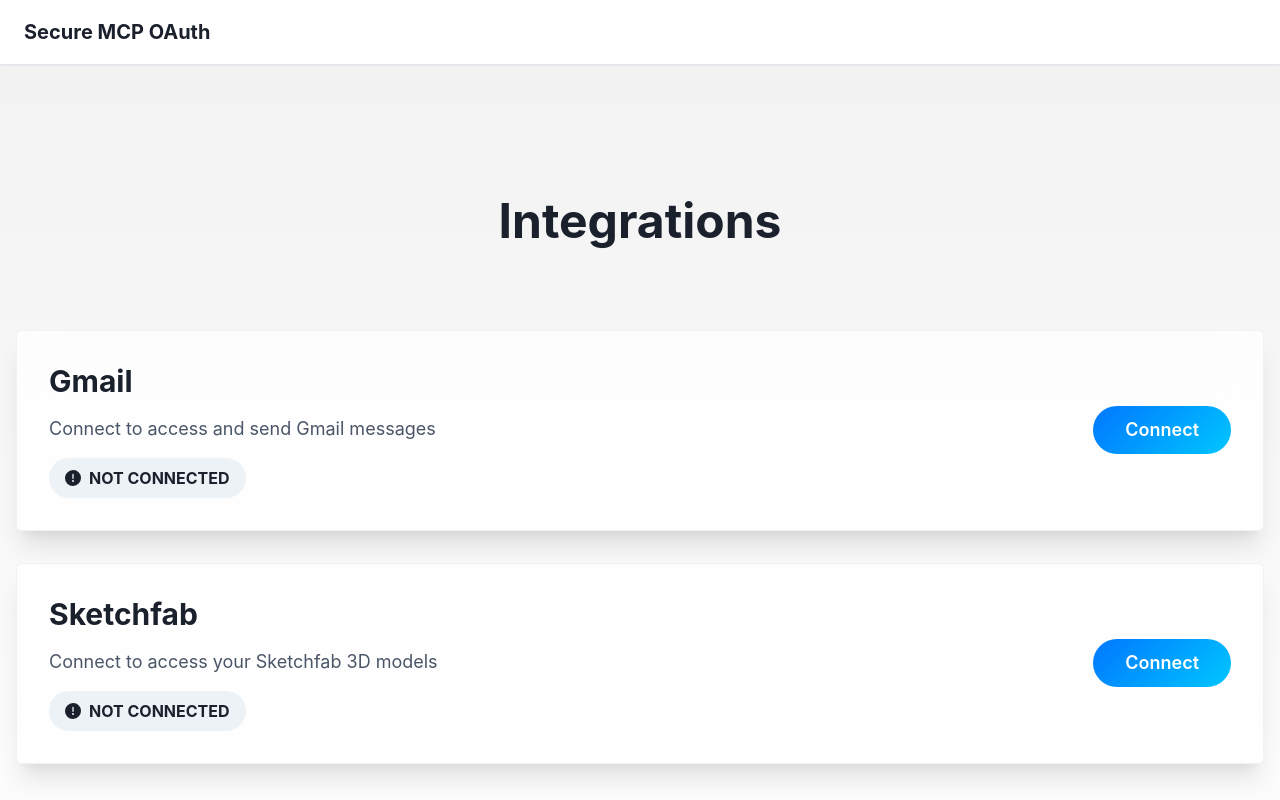
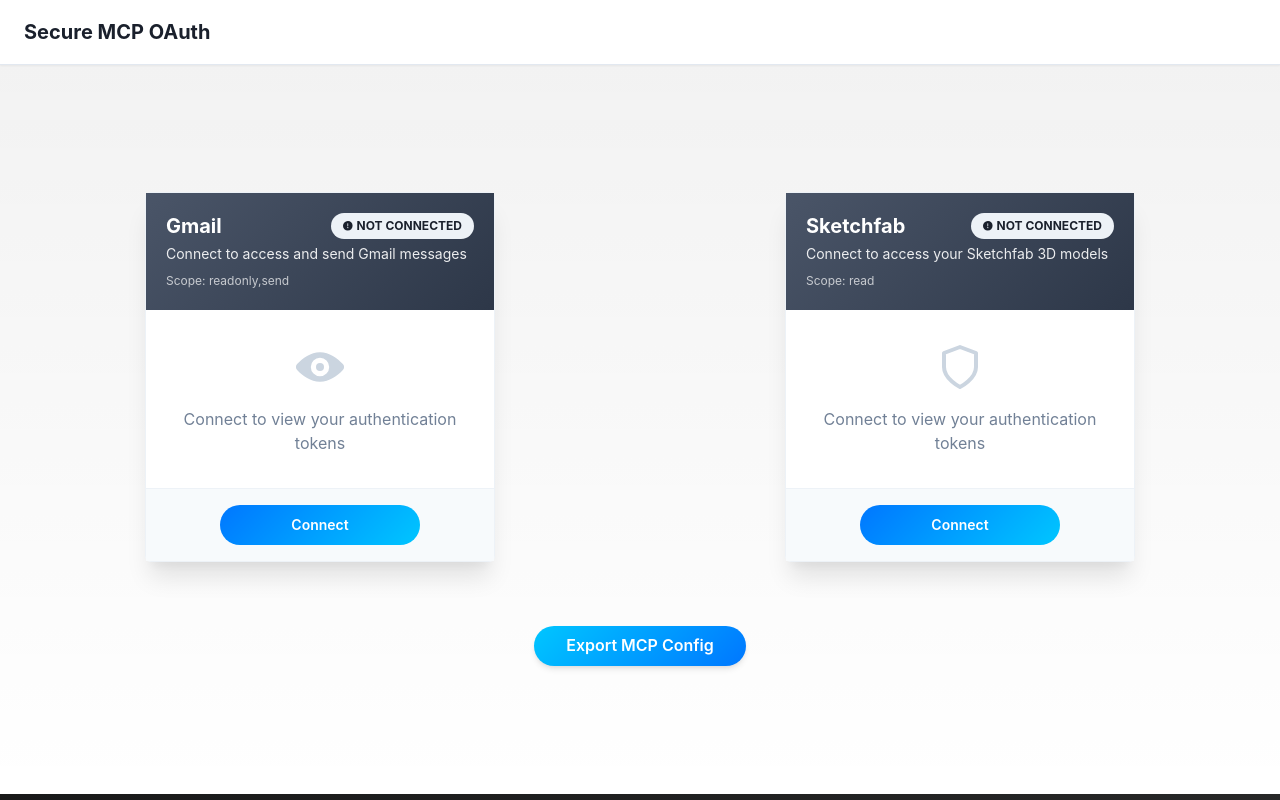
Before and after one commit to baryhuang/secure-mcp-oauth-ui, a Next.js app: page / in a window 1280 px wide. Shown: the top 800 px of the page. Built offline with nearby package versions, Linux system fonts and the light colour scheme; no server answers.

Commit message:
update frontpage

```diff
--- a/src/pages/index.tsx
+++ b/src/pages/index.tsx
@@ -569,15 +569,7 @@
         }}
       >
         <Container maxW="container.xl" position="relative" zIndex={1}>
-          <Heading
-            mb={20}
-            textAlign="center"
-            fontSize={{ base: '3xl', md: '5xl' }}
-            fontWeight="bold"
-          >
-            Integrations
-          </Heading>
-          <VStack spacing={8} align="stretch">
+          <Flex justify="center" wrap="wrap" gap={8}>
             {integrations.map((integration) => (
               <Card
                 key={integration.name}
@@ -588,111 +580,173 @@
                 shadow="xl"
                 transition="all 0.3s ease"
                 _hover={{ transform: 'scale(1.02)' }}
+                width={{ base: "100%", md: "350px" }}
+                height={{ base: "370px", md: "370px" }}
+                mx="auto"
               >
-                <CardBody p={8}>
-                  <Flex justifyContent="space-between" alignItems="center">
-                    <Box>
-                      <Heading size="lg" mb={4}>{integration.name}</Heading>
-                      <Text fontSize="lg" color="gray.600" mb={4}>{integration.description}</Text>
-                      <HStack spacing={4}>
+                <CardBody p={0} overflow="hidden">
+                  <VStack h="100%" spacing={0}>
+                    {/* Header Area */}
+                    <Box
+                      w="100%"
+                      bgGradient={integration.isConnected
+                        ? 'linear-gradient(135deg, #0077FF 0%, #00C6FF 100%)'
+                        : 'linear-gradient(135deg, #4A5568 0%, #2D3748 100%)'}
+                      p={5}
+                      color="white"
+                    >
+                      <Flex justify="space-between" align="center">
+                        <Heading size="md">{integration.name}</Heading>
                         <Badge
-                          fontSize="md"
+                          fontSize="xs"
                           colorScheme={integration.isConnected ? 'green' : 'gray'}
+                          bg={integration.isConnected ? 'green.100' : 'gray.100'}
+                          color={integration.isConnected ? 'green.800' : 'gray.800'}
                           rounded="full"
-                          px={4}
-                          py={2}
+                          px={3}
+                          py={1}
                         >
                           {integration.isConnected ? (
-                            <HStack spacing={2}>
-                              <CheckCircleIcon />
+                            <HStack spacing={1}>
+                              <CheckCircleIcon boxSize="0.8em" />
                               <Text>Connected</Text>
                             </HStack>
                           ) : (
-                            <HStack spacing={2}>
-                              <WarningIcon />
+                            <HStack spacing={1}>
+                              <WarningIcon boxSize="0.8em" />
                               <Text>Not Connected</Text>
                             </HStack>
                           )}
                         </Badge>
-                      </HStack>
+                      </Flex>
+                      <Text fontSize="sm" mt={1} opacity={0.9}>{integration.description}</Text>
+                      <Text fontSize="xs" mt={2} opacity={0.7}>Scope: {integration.scope}</Text>
                     </Box>
-                    <VStack spacing={4} align="flex-end">
-                      {integration.isConnected && tokenData[integration.name]?.access_token && (
-                        <Box width="320px" mb={2}>
-                          <Text fontSize="sm" fontWeight="bold" mb={1}>Access Token:</Text>
-                          <InputGroup size="sm" mb={2}>
-                            <Input
-                              value={showTokens[integration.name]
-                                ? tokenData[integration.name].access_token
-                                : tokenData[integration.name].access_token.replace(/./g, '*')}
-                              isReadOnly
-                              pr="4.5rem"
-                              fontFamily="mono"
-                            />
-                            <InputRightElement width="4.5rem">
+
+                    {/* Content Area */}
+                    <Box
+                      w="100%"
+                      p={5}
+                      flex="1"
+                      bg={useColorModeValue('white', 'gray.700')}
+                      display="flex"
+                      alignItems="center"
+                      justifyContent="center"
+                      height="200px"
+                    >
+                      {integration.isConnected && tokenData[integration.name]?.access_token ? (
+                        <VStack spacing={2} align="stretch" w="100%">
+                          <Box width="100%">
+                            <Flex justify="space-between" align="center" mb={1}>
+                              <Text fontSize="xs" fontWeight="medium">Access Token:</Text>
                               <HStack spacing={1}>
                                 <IconButton
-                                  h="1.5rem"
-                                  size="sm"
+                                  h="1.2rem"
+                                  size="xs"
                                   aria-label={showTokens[integration.name] ? "Hide token" : "Show token"}
                                   icon={showTokens[integration.name] ? <ViewOffIcon /> : <ViewIcon />}
                                   onClick={() => handleToggleToken(integration.name)}
                                 />
                                 <IconButton
-                                  h="1.5rem"
-                                  size="sm"
+                                  h="1.2rem"
+                                  size="xs"
                                   aria-label="Copy token"
                                   icon={<CopyIcon />}
                                   onClick={() => handleCopyToken(tokenData[integration.name].access_token)}
                                 />
                               </HStack>
-                            </InputRightElement>
-                          </InputGroup>
+                            </Flex>
+
+                            <Text
+                              fontSize="xs"
+                              fontFamily="mono"
+                              p={2}
+                              bg={useColorModeValue("gray.50", "gray.800")}
+                              borderRadius="md"
+                              wordBreak="break-all"
+                              mb={2}
+                              maxH="40px"
+                              overflow="hidden"
+                              textOverflow="ellipsis"
+                            >
+                              {showTokens[integration.name]
+                                ? `${tokenData[integration.name].access_token.substring(0, 40)}...`
+                                : `${tokenData[integration.name].access_token.substring(0, 10).replace(/./g, '*')}...`}
+                            </Text>
 
                             {tokenData[integration.name].expires_in && (
-                            <Text fontSize="xs" color="gray.500" mb={2}>
+                              <Text fontSize="2xs" color="gray.500">
                                 Expires in: {tokenData[integration.name].expires_in} seconds
                               </Text>
                             )}
 
                             {tokenData[integration.name].refresh_token && (
                               <>
-                              <Text fontSize="sm" fontWeight="bold" mb={1}>Refresh Token:</Text>
-                              <InputGroup size="sm">
-                                <Input
-                                  value={showTokens[integration.name]
-                                    ? tokenData[integration.name].refresh_token
-                                    : tokenData[integration.name].refresh_token.replace(/./g, '*')}
-                                  isReadOnly
-                                  pr="4.5rem"
-                                  fontFamily="mono"
-                                />
-                                <InputRightElement width="4.5rem">
-                                  <HStack spacing={1}>
+                                <Flex justify="space-between" align="center" mt={2} mb={1}>
+                                  <Text fontSize="xs" fontWeight="medium">Refresh Token:</Text>
                                   <IconButton
-                                      h="1.5rem"
-                                      size="sm"
+                                    h="1.2rem"
+                                    size="xs"
                                     aria-label="Copy token"
                                     icon={<CopyIcon />}
                                     onClick={() => handleCopyToken(tokenData[integration.name].refresh_token)}
                                   />
-                                  </HStack>
-                                </InputRightElement>
-                              </InputGroup>
+                                </Flex>
+                                <Text
+                                  fontSize="xs"
+                                  fontFamily="mono"
+                                  p={2}
+                                  bg={useColorModeValue("gray.50", "gray.800")}
+                                  borderRadius="md"
+                                  wordBreak="break-all"
+                                  maxH="40px"
+                                  overflow="hidden"
+                                  textOverflow="ellipsis"
+                                >
+                                  {showTokens[integration.name]
+                                    ? `${tokenData[integration.name].refresh_token.substring(0, 40)}...`
+                                    : `${tokenData[integration.name].refresh_token.substring(0, 10).replace(/./g, '*')}...`}
+                                </Text>
                               </>
                             )}
 
-                          <Text fontSize="xs" color="gray.500" mt={2}>
-                            Token Type: {tokenData[integration.name].token_type || 'Bearer'}
+                            <Text fontSize="2xs" color="gray.500" mt={1}>
+                              Type: {tokenData[integration.name].token_type || 'Bearer'}
                             </Text>
                           </Box>
+                        </VStack>
+                      ) : (
+                        <VStack spacing={4} h="100%" justify="center" align="center">
+                          <Icon
+                            as={integration.name === 'Gmail' ? ViewIcon : FiShield}
+                            boxSize={12}
+                            color="gray.300"
+                          />
+                          <Text color="gray.500" textAlign="center">
+                            Connect to view your authentication tokens
+                          </Text>
+                        </VStack>
                       )}
+                    </Box>
+
+                    {/* Button Area */}
+                    <Box
+                      w="100%"
+                      p={4}
+                      borderTop="1px"
+                      borderColor={useColorModeValue('gray.100', 'gray.700')}
+                      bg={useColorModeValue('gray.50', 'gray.800')}
+                      display="flex"
+                      justifyContent="center"
+                    >
                       <Button
                         colorScheme={integration.isConnected ? 'red' : 'blue'}
-                        size="lg"
-                        fontSize="lg"
-                        px={8}
-                        py={6}
+                        size="md"
+                        fontSize="sm"
+                        px={6}
+                        py={4}
+                        width="200px"
+                        mx="auto"
                         onClick={() => handleConnect(integration)}
                         rounded="full"
                         bgGradient={integration.isConnected
@@ -705,19 +759,19 @@
                       >
                         {integration.isConnected ? 'Disconnect' : 'Connect'}
                       </Button>
+                    </Box>
                   </VStack>
-                  </Flex>
                 </CardBody>
               </Card>
             ))}
-          </VStack>
+          </Flex>
 
           <Box textAlign="center" mt={16}>
             <Button
-              size="lg"
-              fontSize="xl"
-              px={12}
-              py={8}
+              size="md"
+              fontSize="md"
+              px={8}
+              py={5}
               onClick={handleExportConfig}
               rounded="full"
               bgGradient="linear-gradient(135deg, #00C6FF 0%, #0077FF 100%)"
```
Lines whose indentation alone changed are shown as unchanged.
